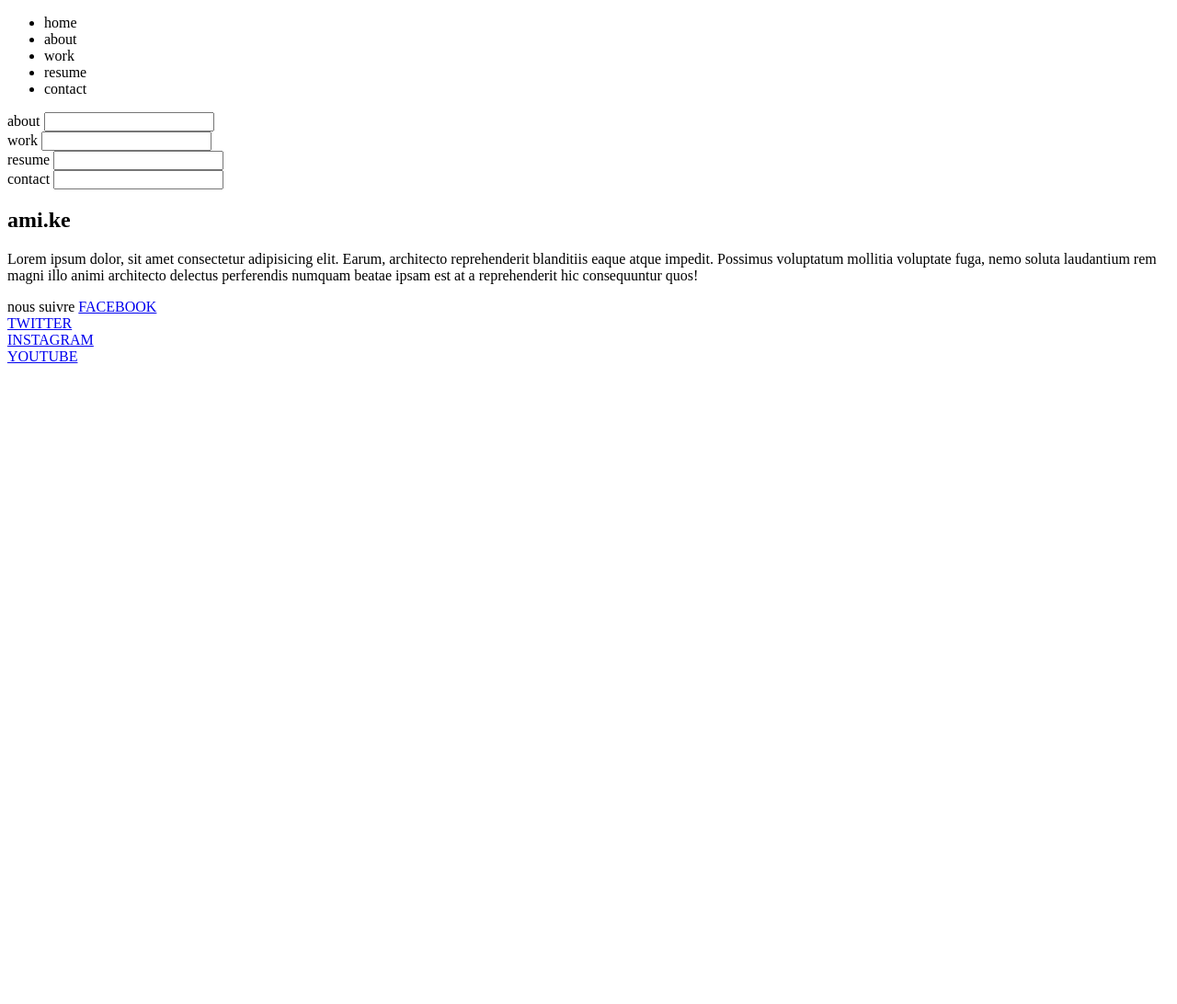
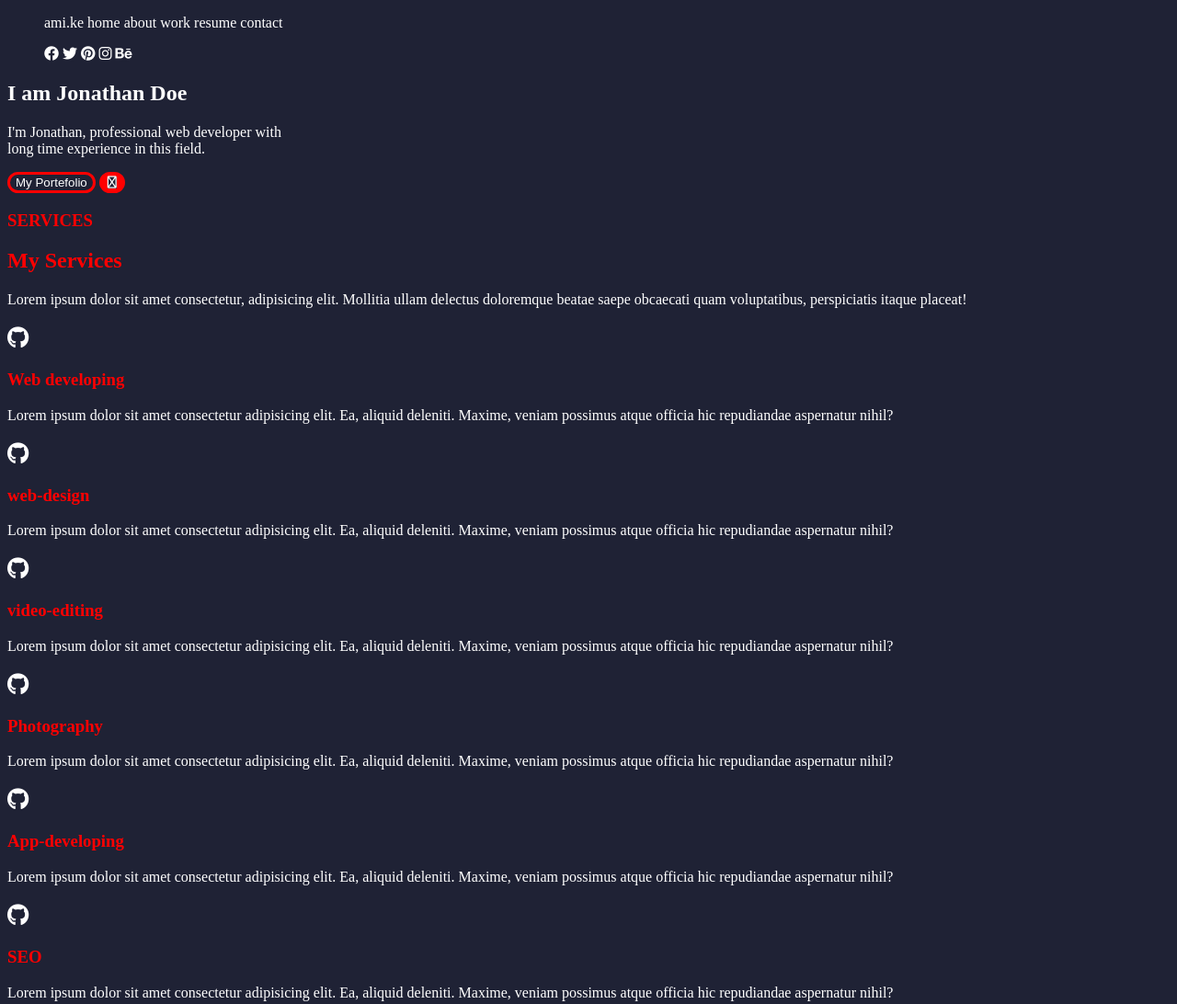
Before and after one commit to kiruavie/portefolioProject, a plain HTML site: page index.html in a window 1280 px wide. Shown: the whole page at 92% size. Before the commit the page ends 800 px from the top, so only its background shows below. Drawn offline with Linux system fonts and the light colour scheme.

Commit message:
version 2 du site

```diff
--- a/index.html
+++ b/index.html
@@ -4,11 +4,17 @@
     <meta charset="UTF-8" />
     <meta http-equiv="X-UA-Compatible" content="IE=edge" />
     <meta name="viewport" content="width=device-width, initial-scale=1.0" />
+    <link rel="stylesheet" href="style.css" />
+    <link
+      rel="stylesheet"
+      href="https://cdnjs.cloudflare.com/ajax/libs/font-awesome/6.2.1/css/all.min.css"
+    />
     <title>Portefolio</title>
   </head>
   <body>
     <nav>
       <ul>
+        <li>ami.ke</li>
         <li>home</li>
         <li>about</li>
         <li>work</li>
@@ -17,30 +23,97 @@
       </ul>
     </nav>
 
-    <form>
-      <label>about</label>
-      <input type="text" /> <br />
-      <label>work</label>
-      <input type="text" /> <br />
-      <label>resume</label>
-      <input type="text" /> <br />
-      <label>contact</label>
-      <input type="text" />
-    </form>
-    <h2>ami.ke</h2>
-    <p>
-      Lorem ipsum dolor, sit amet consectetur adipisicing elit. Earum,
-      architecto reprehenderit blanditiis eaque atque impedit. Possimus
-      voluptatum mollitia voluptate fuga, nemo soluta laudantium rem magni illo
-      animi architecto delectus perferendis numquam beatae ipsam est at a
-      reprehenderit hic consequuntur quos!
-    </p>
-    <footer>
-      nous suivre
-      <a href="FACEBOOK.COM">FACEBOOK</a><br /><a href="TWITTER.COM">TWITTER</a
-      ><br /><a href="INSTAGRAM.COM">INSTAGRAM</a><br /><a href="YOUTUBE.COM"
-        >YOUTUBE</a
-      >
-    </footer>
+    <section class="main-description">
+      <div class="social-network">
+        <ul>
+          <li><i class="fa-brands fa-facebook"></i></li>
+          <li><i class="fa-brands fa-twitter"></i></li>
+          <li><i class="fa-brands fa-pinterest"></i></li>
+          <li><i class="fa-brands fa-instagram"></i></li>
+          <li><i class="fa-brands fa-behance"></i></li>
+        </ul>
+      </div>
+
+      <div class="description">
+        <h2>I am Jonathan Doe</h2>
+
+        <p>
+          I'm Jonathan, professional web developer with <br />
+          long time experience in this field.
+        </p>
+        <button>My Portefolio</button>
+        <button id="btn"><i class="fa-regular fa-play"></i></button>
+      </div>
+    </section>
+
+    <section class="services">
+      <h3>SERVICES</h3>
+      <h2>My Services</h2>
+      <p>
+        Lorem ipsum dolor sit amet consectetur, adipisicing elit. Mollitia ullam
+        delectus doloremque beatae saepe obcaecati quam voluptatibus,
+        perspiciatis itaque placeat!
+      </p>
+
+      <div id="web-developing">
+        <h2><i class="fa-brands fa-github"></i></h2>
+        <h3>Web developing</h3>
+        <p>
+          Lorem ipsum dolor sit amet consectetur adipisicing elit. Ea, aliquid
+          deleniti. Maxime, veniam possimus atque officia hic repudiandae
+          aspernatur nihil?
+        </p>
+      </div>
+
+      <div id="web-design">
+        <h2><i class="fa-brands fa-github"></i></h2>
+        <h3>web-design</h3>
+        <p>
+          Lorem ipsum dolor sit amet consectetur adipisicing elit. Ea, aliquid
+          deleniti. Maxime, veniam possimus atque officia hic repudiandae
+          aspernatur nihil?
+        </p>
+      </div>
+
+      <div id="video-editing">
+        <h2><i class="fa-brands fa-github"></i></h2>
+        <h3>video-editing</h3>
+        <p>
+          Lorem ipsum dolor sit amet consectetur adipisicing elit. Ea, aliquid
+          deleniti. Maxime, veniam possimus atque officia hic repudiandae
+          aspernatur nihil?
+        </p>
+      </div>
+
+      <div id="Photography">
+        <h2><i class="fa-brands fa-github"></i></h2>
+        <h3>Photography</h3>
+        <p>
+          Lorem ipsum dolor sit amet consectetur adipisicing elit. Ea, aliquid
+          deleniti. Maxime, veniam possimus atque officia hic repudiandae
+          aspernatur nihil?
+        </p>
+      </div>
+
+      <div id="App-developing">
+        <h2><i class="fa-brands fa-github"></i></h2>
+        <h3>App-developing</h3>
+        <p>
+          Lorem ipsum dolor sit amet consectetur adipisicing elit. Ea, aliquid
+          deleniti. Maxime, veniam possimus atque officia hic repudiandae
+          aspernatur nihil?
+        </p>
+      </div>
+
+      <div id="SEO">
+        <h2><i class="fa-brands fa-github"></i></h2>
+        <h3>SEO</h3>
+        <p>
+          Lorem ipsum dolor sit amet consectetur adipisicing elit. Ea, aliquid
+          deleniti. Maxime, veniam possimus atque officia hic repudiandae
+          aspernatur nihil?
+        </p>
+      </div>
+    </section>
   </body>
 </html>
--- /dev/null
+++ b/style.css
@@ -0,0 +1,39 @@
+@import url("https://fonts.googleapis.com/css2?family=Roboto&display=swap");
+
+* {
+  background: #1f2235;
+  color: white;
+}
+
+nav li {
+  display: inline;
+  justify-items: right;
+}
+
+.social-network li {
+  display: inline;
+  border-radius: 150px;
+}
+button {
+  display: inline;
+  border-radius: 150px;
+  border: solid red;
+  margin: auto;
+}
+
+#btn {
+  background: red;
+}
+
+.boxes {
+  display: inline-block;
+}
+.services {
+  display: inline-block;
+}
+.services h2 {
+  color: red;
+}
+.services h3 {
+  color: red;
+}
```
